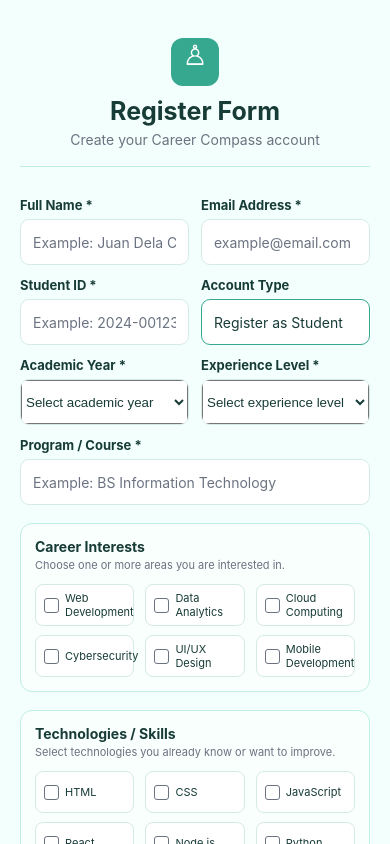
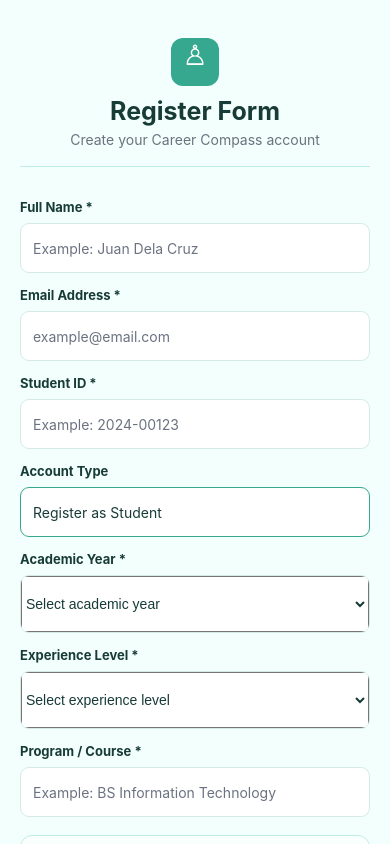
Before and after one commit to JohnbrylleCol2004/CareerCompass, a React Native app: screen /Register in a window 390 px wide. Built offline with nearby package versions, Linux system fonts and the light colour scheme.

Commit message:
feat(RegisterScreen): enhance layout responsiveness with dynamic column handling and improved styles

```diff
--- a/src/screens/auth/RegisterScreen.js
+++ b/src/screens/auth/RegisterScreen.js
@@ -9,6 +9,7 @@ import {
   StyleSheet,
   Platform,
   TouchableOpacity,
+  useWindowDimensions,
 } from 'react-native';
 import { SafeAreaView } from 'react-native-safe-area-context';
 
@@ -39,6 +40,8 @@ const technologyOptions = [
 
 export default function RegisterScreen({ navigation }) {
   const { register } = useAuth();
+  const { width, fontScale } = useWindowDimensions();
+  const useSingleColumn = width / Math.max(fontScale, 1) < 600;
 
   const [fullName, setFullName] = useState('');
   const [email, setEmail] = useState('');
@@ -150,6 +153,7 @@ export default function RegisterScreen({ navigation }) {
       <TouchableOpacity
         style={[
           styles.checkOption,
+          useSingleColumn && styles.fullWidthOption,
           selected && styles.selectedOption,
         ]}
         onPress={onPress}
@@ -195,8 +199,8 @@ export default function RegisterScreen({ navigation }) {
             </Text>
           </View>
 
-          <View style={styles.formRow}>
-            <View style={styles.halfField}>
+          <View style={[styles.formRow, useSingleColumn && styles.formColumn]}>
+            <View style={[styles.halfField, useSingleColumn && styles.fullField]}>
               <Text style={styles.label}>Full Name *</Text>
 
               <TextInput
@@ -209,7 +213,7 @@ export default function RegisterScreen({ navigation }) {
               />
             </View>
 
-            <View style={styles.halfField}>
+            <View style={[styles.halfField, useSingleColumn && styles.fullField]}>
               <Text style={styles.label}>Email Address *</Text>
 
               <TextInput
@@ -225,8 +229,8 @@ export default function RegisterScreen({ navigation }) {
             </View>
           </View>
 
-          <View style={styles.formRow}>
-            <View style={styles.halfField}>
+          <View style={[styles.formRow, useSingleColumn && styles.formColumn]}>
+            <View style={[styles.halfField, useSingleColumn && styles.fullField]}>
               <Text style={styles.label}>
                 Student ID *
               </Text>
@@ -241,7 +245,7 @@ export default function RegisterScreen({ navigation }) {
               />
             </View>
 
-            <View style={styles.halfField}>
+            <View style={[styles.halfField, useSingleColumn && styles.fullField]}>
               <Text style={styles.label}>
                 Account Type
               </Text>
@@ -254,8 +258,8 @@ export default function RegisterScreen({ navigation }) {
             </View>
           </View>
 
-          <View style={styles.formRow}>
-            <View style={styles.halfField}>
+          <View style={[styles.formRow, useSingleColumn && styles.formColumn]}>
+            <View style={[styles.halfField, useSingleColumn && styles.fullField]}>
               <Text style={styles.label}>
                 Academic Year *
               </Text>
@@ -266,25 +270,31 @@ export default function RegisterScreen({ navigation }) {
                   selectedValue={academicYear}
                   onValueChange={setAcademicYear}
                   style={styles.picker}
+                  itemStyle={styles.pickerItem}
                   dropdownIconColor={colors.dark}
                 >
                   <Picker.Item
+                    style={styles.pickerItem}
                     label="Select academic year"
                     value=""
                   />
                   <Picker.Item
+                    style={styles.pickerItem}
                     label="1st Year"
                     value="1st Year"
                   />
                   <Picker.Item
+                    style={styles.pickerItem}
                     label="2nd Year"
                     value="2nd Year"
                   />
                   <Picker.Item
+                    style={styles.pickerItem}
                     label="3rd Year"
                     value="3rd Year"
                   />
                   <Picker.Item
+                    style={styles.pickerItem}
                     label="4th Year"
                     value="4th Year"
                   />
@@ -292,7 +302,7 @@ export default function RegisterScreen({ navigation }) {
               </View>
             </View>
 
-            <View style={styles.halfField}>
+            <View style={[styles.halfField, useSingleColumn && styles.fullField]}>
               <Text style={styles.label}>
                 Experience Level *
               </Text>
@@ -303,25 +313,31 @@ export default function RegisterScreen({ navigation }) {
                   selectedValue={experienceLevel}
                   onValueChange={setExperienceLevel}
                   style={styles.picker}
+                  itemStyle={styles.pickerItem}
                   dropdownIconColor={colors.dark}
                 >
                   <Picker.Item
+                    style={styles.pickerItem}
                     label="Select experience level"
                     value=""
                   />
                   <Picker.Item
+                    style={styles.pickerItem}
                     label="Beginner"
                     value="Beginner"
                   />
                   <Picker.Item
+                    style={styles.pickerItem}
                     label="Entry Level"
                     value="Entry Level"
                   />
                   <Picker.Item
+                    style={styles.pickerItem}
                     label="Intermediate"
                     value="Intermediate"
                   />
                   <Picker.Item
+                    style={styles.pickerItem}
                     label="Advanced"
                     value="Advanced"
                   />
@@ -383,8 +399,8 @@ export default function RegisterScreen({ navigation }) {
             </View>
           </View>
 
-          <View style={styles.formRow}>
-            <View style={styles.halfField}>
+          <View style={[styles.formRow, useSingleColumn && styles.formColumn]}>
+            <View style={[styles.halfField, useSingleColumn && styles.fullField]}>
               <Text style={styles.label}>Password *</Text>
 
               <TextInput
@@ -398,7 +414,7 @@ export default function RegisterScreen({ navigation }) {
               />
             </View>
 
-            <View style={styles.halfField}>
+            <View style={[styles.halfField, useSingleColumn && styles.fullField]}>
               <Text style={styles.label}>
                 Confirm Password *
               </Text>
@@ -484,41 +500,58 @@ const styles = StyleSheet.create({
 
   formRow: {
     flexDirection: 'row',
+    flexWrap: 'wrap',
     justifyContent: 'space-between',
-    gap: 12,
+    columnGap: 12,
+  },
+
+  formColumn: {
+    flexDirection: 'column',
+  },
+
+  fullField: {
+    flexBasis: 'auto',
+    flexGrow: 0,
+    width: '100%',
   },
 
   halfField: {
-    flex: 1,
+    flexGrow: 1,
+    flexShrink: 1,
+    flexBasis: 240,
+    minWidth: 0,
   },
 
   label: {
     color: colors.dark,
     fontWeight: 'bold',
     fontSize: 13,
+    lineHeight: 20,
     marginTop: 12,
     marginBottom: 6,
   },
 
   input: {
-    minHeight: 46,
+    minHeight: 50,
     backgroundColor: colors.white,
     borderWidth: 1,
     borderColor: colors.border,
     borderRadius: 9,
     paddingHorizontal: 12,
+    paddingVertical: 12,
     color: colors.dark,
     fontSize: 14,
   },
 
   staticInput: {
-    minHeight: 46,
+    minHeight: 50,
     justifyContent: 'center',
     backgroundColor: colors.white,
     borderWidth: 1,
     borderColor: '#36A88F',
     borderRadius: 9,
     paddingHorizontal: 12,
+    paddingVertical: 12,
   },
 
   staticText: {
@@ -527,7 +560,7 @@ const styles = StyleSheet.create({
   },
 
   pickerContainer: {
-    height: 46,
+    minHeight: 56,
     justifyContent: 'center',
     backgroundColor: colors.white,
     borderWidth: 1,
@@ -537,8 +570,14 @@ const styles = StyleSheet.create({
   },
 
   picker: {
-    height: 46,
+    height: Platform.OS === 'ios' ? 216 : 56,
+    width: '100%',
     color: colors.dark,
+    fontSize: 14,
+  },
+
+  pickerItem: {
+    fontSize: 14,
   },
 
   sectionBox: {
@@ -571,15 +610,20 @@ const styles = StyleSheet.create({
   },
 
   checkOption: {
-    width: '31%',
+    width: '48%',
     minHeight: 42,
     flexDirection: 'row',
     alignItems: 'center',
-    paddingHorizontal: 8,
+    paddingHorizontal: 12,
+    paddingVertical: 10,
     borderWidth: 1,
     borderColor: colors.border,
     borderRadius: 8,
     backgroundColor: colors.white,
+  },
+
+  fullWidthOption: {
+    width: '100%',
   },
 
   selectedOption: {
@@ -588,6 +632,7 @@ const styles = StyleSheet.create({
   },
 
   checkbox: {
+    flexShrink: 0,
     width: 15,
     height: 15,
     borderWidth: 1,
```
